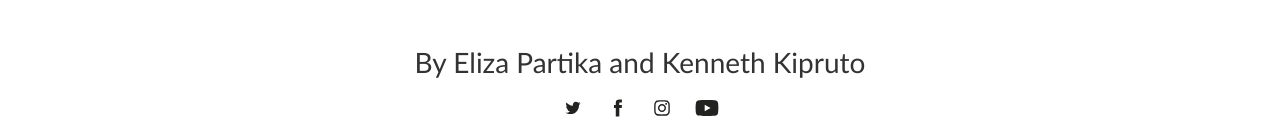
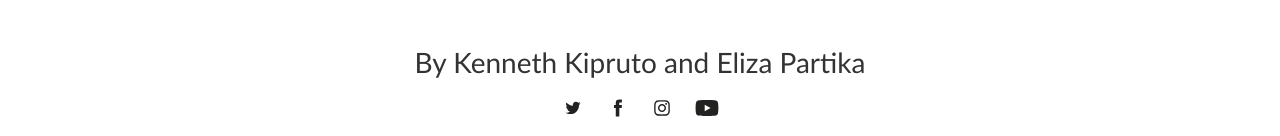
Before and after one commit to kennethkipruto/my_final_coding_project, a plain HTML site: page index.html in a window 1280 px wide. Shown: the part 802-938 px from the top of the page. Drawn offline with Linux system fonts and the light colour scheme.

Commit message:
Update index.html

```diff
--- a/index.html
+++ b/index.html
@@ -71,7 +71,7 @@
 
       <div class="row justify-content-center mt-5">
         <div class="col-12 col-sm-8 byline">
-        <p class="h3 text-center">By Eliza Partika and Kenneth Kipruto</p>
+        <p class="h3 text-center">By Kenneth Kipruto and Eliza Partika </p>
 
           <nav class="socialmedia text-center">
         <a href="#" title="Twitter"><img src="assets/social-media-icons/twitter.svg" alt="Social Media Icon" class="d-inline p-2" width="40" height="auto"></a>
```
